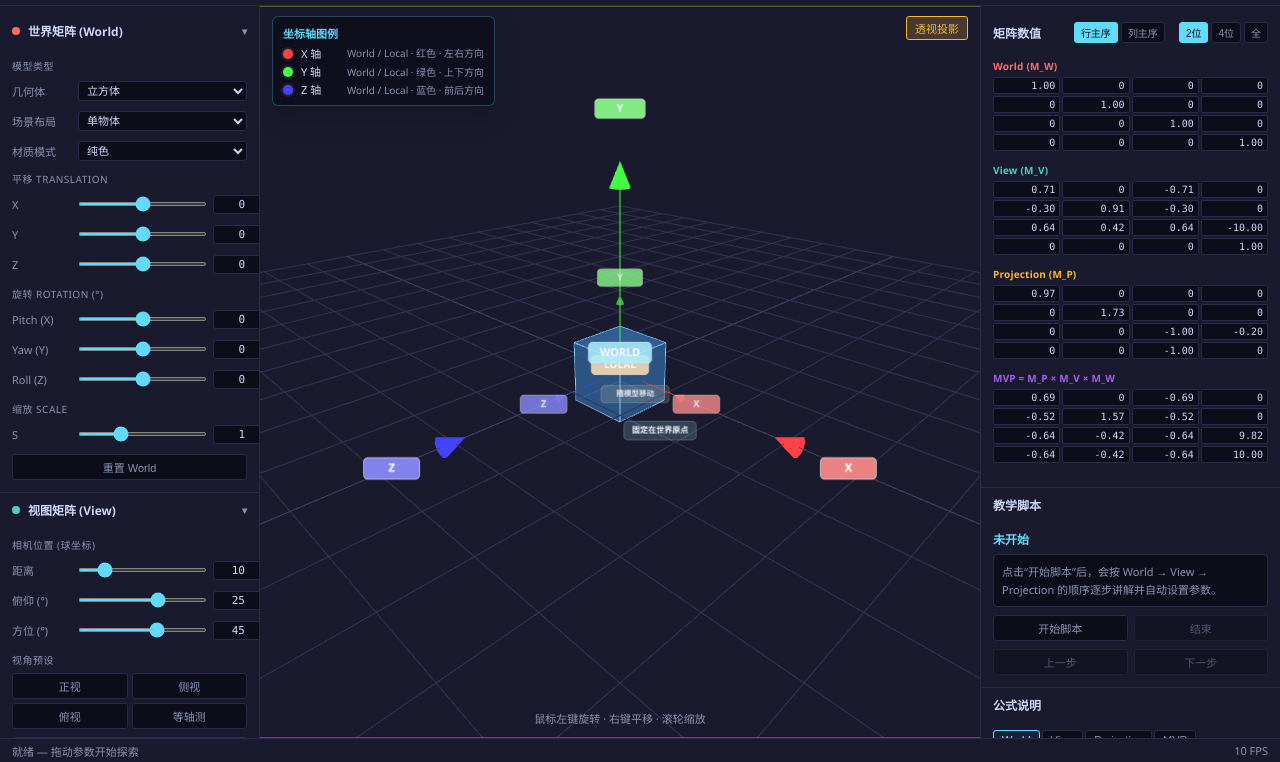
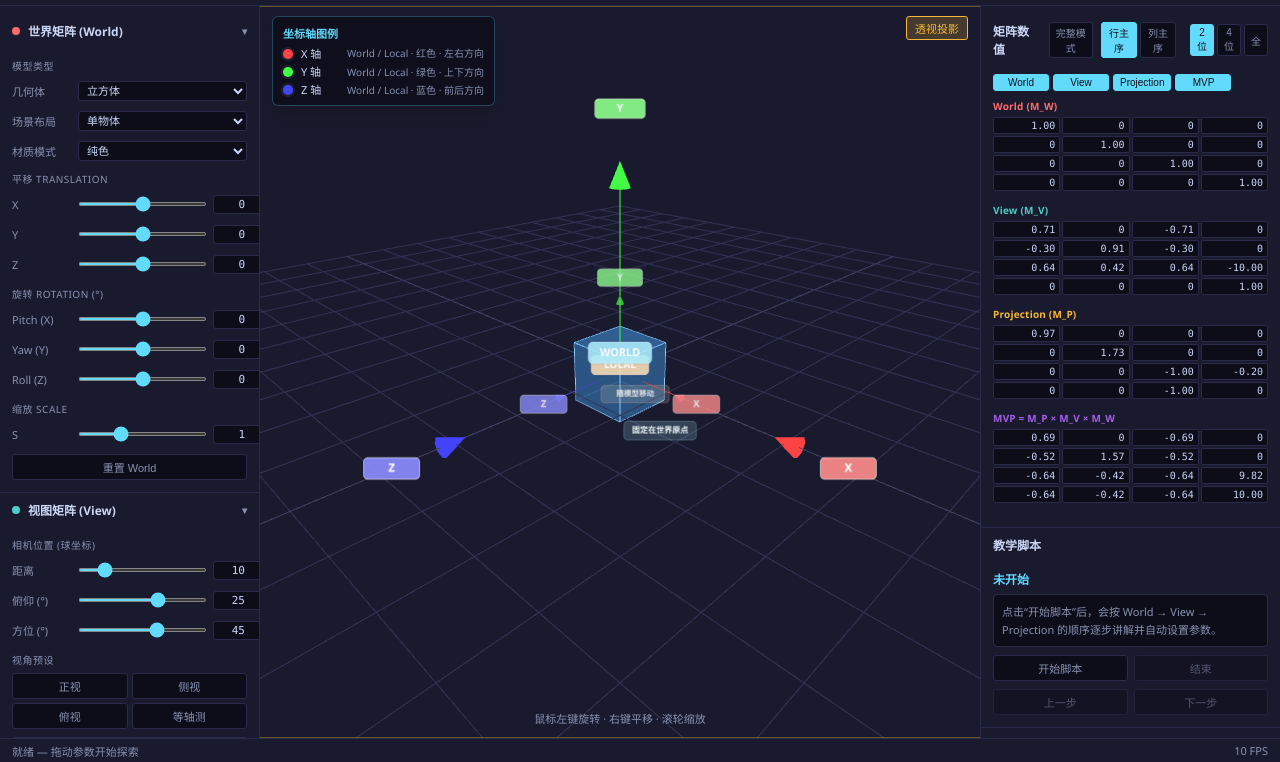
Before and after one commit to LoveCicada/DX11-Study, a website built with Vite: page index.html in a window 1280 px wide. Shown: the part 38-800 px from the top of the page. Built offline with nearby package versions, Linux system fonts and the light colour scheme; animation ran at ten frames a second.

Commit message:
Add matrix focus mode and axis-aware world hints

```diff
--- a/index.html
+++ b/index.html
@@ -235,6 +235,9 @@
         <section class="panel-section no-collapse" id="section-matrices">
           <div class="section-header static">
             <span>矩阵数值</span>
+            <div class="matrix-focus-btns">
+              <button class="btn-xs" id="btn-matrix-focus" title="切换完整模式与旋转观察模式">完整模式</button>
+            </div>
             <div class="layout-btns">
               <button class="btn-xs layout-btn active" data-layout="row-major">行主序</button>
               <button class="btn-xs layout-btn" data-layout="column-major">列主序</button>
@@ -246,6 +249,12 @@
             </div>
           </div>
           <div class="section-body" id="matrices-body">
+            <div class="matrix-toggle-row" id="matrix-toggle-row">
+              <button class="btn-xs mat-toggle-btn active" data-mat-toggle="world">World</button>
+              <button class="btn-xs mat-toggle-btn active" data-mat-toggle="view">View</button>
+              <button class="btn-xs mat-toggle-btn active" data-mat-toggle="proj">Projection</button>
+              <button class="btn-xs mat-toggle-btn active" data-mat-toggle="mvp">MVP</button>
+            </div>
             <div class="matrix-block" id="mat-world">
               <div class="mat-label" style="color:#ff6b6b">World (M_W)</div>
               <div class="mat-grid" id="mat-world-grid"></div>
--- a/src/state/store.js
+++ b/src/state/store.js
@@ -33,6 +33,8 @@ export const state = {
     showFrustum: true,
     matrixPrecision: 2,   // 2 | 4 | full
     matrixLayout: 'row-major', // 'row-major' | 'column-major'
+    matrixFocusMode: 'full', // 'full' | 'rotation-focus'
+    matrixVisible: { world: true, view: true, proj: true, mvp: true },
     coordinateMode: 'web-rh',  // 'web-rh' | 'dx11-lh'
     activeFormulaTab: 'world-formula'
   },
--- a/src/styles/main.css
+++ b/src/styles/main.css
@@ -415,12 +415,38 @@ html, body {
   gap: 3px;
 }
 
+.section-header .matrix-focus-btns {
+  margin-left: 8px;
+  display: flex;
+  gap: 3px;
+}
+
 .section-header .layout-btns + .precision-btns {
   margin-left: 6px;
 }
 
+.matrix-toggle-row {
+  display: flex;
+  flex-wrap: wrap;
+  gap: 4px;
+  margin-bottom: 8px;
+}
+
+.mat-toggle-btn {
+  min-width: 56px;
+}
+
+.mat-toggle-btn:disabled {
+  opacity: 0.5;
+  cursor: not-allowed;
+}
+
 .matrix-block {
   margin-bottom: 12px;
+}
+
+.matrix-block.matrix-block-hidden {
+  display: none;
 }
 
 .mat-label {
--- a/src/ui/matrix-board.js
+++ b/src/ui/matrix-board.js
@@ -2,21 +2,35 @@
 // 渲染 World / View / Projection / MVP 四个 4x4 矩阵格子，支持精度切换和变化高亮
 
 import { buildDisplayMatrices, matrixToRows, matrixToColumns } from '../engine/transforms.js'
-import { state, on } from '../state/store.js'
+import { state, on, emit } from '../state/store.js'
 
 let prevWorld = null
 let prevView  = null
 let prevProj  = null
 let prevMVP   = null
+let prevManualVisible = null
+
+const MATRIX_KEYS = ['world', 'view', 'proj', 'mvp']
+const MATRIX_BLOCK_IDS = {
+  world: 'mat-world',
+  view: 'mat-view',
+  proj: 'mat-proj',
+  mvp: 'mat-mvp'
+}
 
 export function initMatrixBoard() {
+  ensureMatrixUiState()
+  bindMatrixVisibilityControls()
+  bindMatrixFocusToggle()
   on('any-changed', updateMatrixBoard)
   updateMatrixBoard()
 }
 
 export function updateMatrixBoard() {
+  ensureMatrixUiState()
   const mats = buildDisplayMatrices()
   const toGrid = state.ui.matrixLayout === 'column-major' ? matrixToColumns : matrixToRows
+  const worldSemanticRows = matrixToRows(mats.world)
 
   const worldRows = toGrid(mats.world)
   const viewRows = toGrid(mats.view)
@@ -28,10 +42,128 @@ export function updateMatrixBoard() {
   renderMatrix('mat-proj-grid',  projRows,  prevProj)
   renderMatrix('mat-mvp-grid',   mvpRows,   prevMVP)
 
+  applyMatrixVisibility()
+  updateMatrixControlUI()
+  updateWorldRotationHint(worldSemanticRows)
+
   prevWorld = worldRows
   prevView  = viewRows
   prevProj  = projRows
   prevMVP   = mvpRows
+}
+
+function ensureMatrixUiState() {
+  if (!state.ui.matrixVisible) {
+    state.ui.matrixVisible = { world: true, view: true, proj: true, mvp: true }
+  }
+  if (!state.ui.matrixFocusMode) {
+    state.ui.matrixFocusMode = 'full'
+  }
+}
+
+function bindMatrixVisibilityControls() {
+  document.querySelectorAll('[data-mat-toggle]').forEach((btn) => {
+    btn.addEventListener('click', () => {
+      if (state.ui.matrixFocusMode === 'rotation-focus') return
+
+      const key = btn.dataset.matToggle
+      if (!MATRIX_KEYS.includes(key)) return
+
+      state.ui.matrixVisible[key] = !state.ui.matrixVisible[key]
+      const visibleCount = MATRIX_KEYS.filter((k) => state.ui.matrixVisible[k]).length
+
+      if (visibleCount === 0) {
+        state.ui.matrixVisible[key] = true
+      }
+
+      emit('any-changed')
+    })
+  })
+}
+
+function bindMatrixFocusToggle() {
+  document.getElementById('btn-matrix-focus')?.addEventListener('click', () => {
+    if (state.ui.matrixFocusMode === 'full') {
+      prevManualVisible = { ...state.ui.matrixVisible }
+      state.ui.matrixFocusMode = 'rotation-focus'
+      state.ui.matrixVisible = { world: true, view: false, proj: false, mvp: false }
+    } else {
+      state.ui.matrixFocusMode = 'full'
+      state.ui.matrixVisible = prevManualVisible ?? { world: true, view: true, proj: true, mvp: true }
+    }
+    emit('any-changed')
+  })
+}
+
+function applyMatrixVisibility() {
+  MATRIX_KEYS.forEach((key) => {
+    const id = MATRIX_BLOCK_IDS[key]
+    const block = document.getElementById(id)
+    if (!block) return
+    block.classList.toggle('matrix-block-hidden', !state.ui.matrixVisible[key])
+  })
+}
+
+function updateMatrixControlUI() {
+  const inFocusMode = state.ui.matrixFocusMode === 'rotation-focus'
+  const focusBtn = document.getElementById('btn-matrix-focus')
+  if (focusBtn) {
+    focusBtn.textContent = inFocusMode ? '旋转观察' : '完整模式'
+    focusBtn.classList.toggle('active', inFocusMode)
+  }
+
+  document.querySelectorAll('[data-mat-toggle]').forEach((btn) => {
+    const key = btn.dataset.matToggle
+    const visible = !!state.ui.matrixVisible[key]
+    btn.classList.toggle('active', visible)
+    btn.disabled = inFocusMode
+  })
+}
+
+function updateWorldRotationHint(worldRows) {
+  const note = document.getElementById('world-highlight-note')
+  if (!note) return
+
+  const rxOn = Math.abs(state.world.rx) > 1e-3
+  const ryOn = Math.abs(state.world.ry) > 1e-3
+  const rzOn = Math.abs(state.world.rz) > 1e-3
+  const activeAxisCount = [rxOn, ryOn, rzOn].filter(Boolean).length
+
+  if (activeAxisCount === 0) {
+    note.textContent = '提示：旋转为 0° 时，左上 3×3 更接近单位矩阵；开始旋转后这些值会变化。'
+    return
+  }
+
+  const a00 = worldRows[0][0]
+  const a02 = worldRows[0][2]
+  const a10 = worldRows[1][0]
+  const a11 = worldRows[1][1]
+  const a12 = worldRows[1][2]
+  const a20 = worldRows[2][0]
+  const a21 = worldRows[2][1]
+  const a22 = worldRows[2][2]
+
+  if (activeAxisCount === 1 && ryOn) {
+    note.textContent = `当前主要是 Yaw（绕 Y 轴）旋转：主要影响 X-Z 平面项，例如 [0,0]=${fmt(a00)}、[0,2]=${fmt(a02)}、[2,0]=${fmt(a20)}、[2,2]=${fmt(a22)}。`
+    return
+  }
+
+  if (activeAxisCount === 1 && rxOn) {
+    note.textContent = `当前主要是 Pitch（绕 X 轴）旋转：主要影响 Y-Z 平面项，例如 [1,1]=${fmt(a11)}、[1,2]=${fmt(a12)}、[2,1]=${fmt(a21)}、[2,2]=${fmt(a22)}。`
+    return
+  }
+
+  if (activeAxisCount === 1 && rzOn) {
+    note.textContent = `当前主要是 Roll（绕 Z 轴）旋转：主要影响 X-Y 平面项，例如 [0,0]=${fmt(a00)}、[0,1]=${fmt(worldRows[0][1])}、[1,0]=${fmt(a10)}、[1,1]=${fmt(a11)}。`
+    return
+  }
+
+  note.textContent = `当前存在多轴组合旋转：左上 3×3 的多个平面项会同时变化（例如 ${fmt(a00)} / ${fmt(a02)} / ${fmt(a20)} / ${fmt(a22)}），它们共同描述局部坐标轴在世界空间中的方向变化。`
+}
+
+function fmt(v) {
+  if (Math.abs(v) < 1e-8) return '0'
+  return v.toFixed(2)
 }
 
 function renderMatrix(containerId, rows, prevRows) {
```
Also changed, not shown: docs/08-feature-development-log.md (+60 -0 lines), README.md.
